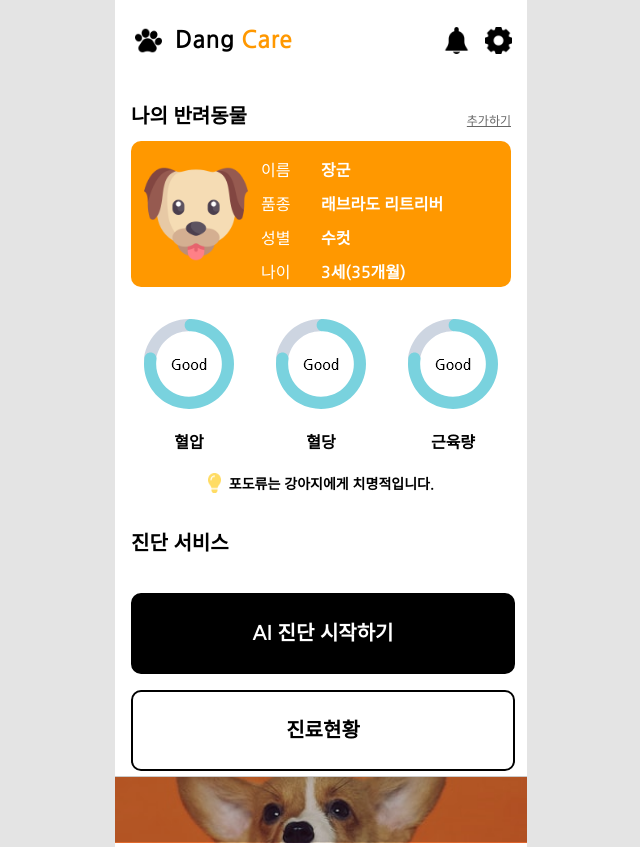
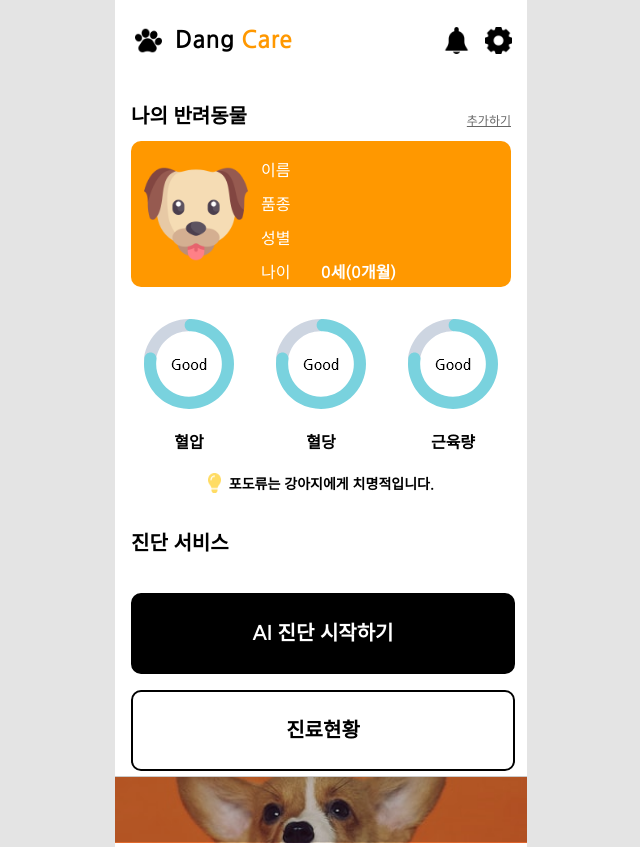
Before and after one commit to CEOJINSUNG/Animal-Health-Hackathon, a React (Create React App) app in the folder screen/: page /Home in a window 1280 px wide. Shown: the whole page, without its empty margins (319-959 px from the left). Built offline with nearby package versions, Linux system fonts and the light colour scheme; no server answers; the database is empty.

Commit message:
firebase 추가 및 연동
등록과정이라 정보 가져오는 과정

```diff
--- a/screen/package.json
+++ b/screen/package.json
@@ -3,9 +3,11 @@
   "version": "0.1.0",
   "private": true,
   "dependencies": {
+    "@react-firebase/auth": "^0.2.10",
     "@testing-library/jest-dom": "^4.2.4",
     "@testing-library/react": "^9.5.0",
     "@testing-library/user-event": "^7.2.1",
+    "firebase": "^7.24.0",
     "react": "^16.13.1",
     "react-dom": "^16.13.1",
     "react-router-dom": "^5.2.0",
--- /dev/null
+++ b/screen/src/firebase.js
@@ -0,0 +1,27 @@
+import firebase from 'firebase/app';
+import 'firebase/auth';
+import 'firebase/firestore';
+
+const firebaseConfig = {
+    apiKey: "AIzaSyABX42B_fbT2Xdl58Xn4t7nc6K3xkW-d5A",
+    authDomain: "dangcare-d9f7a.firebaseapp.com",
+    databaseURL: "https://dangcare-d9f7a.firebaseio.com",
+    projectId: "dangcare-d9f7a",
+    storageBucket: "dangcare-d9f7a.appspot.com",
+    messagingSenderId: "468687058971",
+    appId: "1:468687058971:web:bc9858bb0a7da823af20be",
+    measurementId: "G-8B7YKEEYC3"
+};
+
+firebase.initializeApp(firebaseConfig);
+
+export const auth = firebase.auth();
+export const firestore = firebase.firestore();
+
+const provider = new firebase.auth.GoogleAuthProvider();
+
+provider.setCustomParameters({prompt : "select_account"})
+
+export const signInWithGoogle = () => auth.signInWithPopup(provider);
+
+export default firebase;
--- a/screen/src/pages/PageComponents/Petcard.js
+++ b/screen/src/pages/PageComponents/Petcard.js
@@ -1,6 +1,26 @@
-import React from 'react';
+import React, { useEffect, useState } from 'react';
+import { firestore } from "../../firebase";
 
 const Home_Petcard = () => {
+    const [kind, setKind] = useState("");
+    const [name, setName] = useState("");
+    const [detail, setDetail] = useState("");
+    const [sex, setSex] = useState("");
+    const [month, setMonth] = useState(0);
+    const [age, setAge] = useState(0);
+
+    useEffect(() => {
+        firestore.collection("UserInfo").doc("sample").get()
+            .then(doc => {
+                setKind(doc.data().AnimalKind);
+                setName(doc.data().name);
+                setDetail(doc.data().DetailKind);
+                setSex(doc.data().sex);
+                setMonth(doc.data().age);
+                var year = Math.round((doc.data().age/12));
+                setAge(year);
+            })
+    }, [])
     return (
         <div id="temp_card" className="color_white background_orange">
             <span id="card_image">
@@ -9,19 +29,19 @@ const Home_Petcard = () => {
             <span id="card_text">
                 <div>
                     <span className="regular_16">이름</span>
-                    <span className="bold_16">장군</span>
+                    <span className="bold_16">{name}</span>
                 </div>
                 <div>
                     <span className="regular_16">품종</span>
-                    <span className="bold_16">래브라도 리트리버</span>
+                    <span className="bold_16">{detail}</span>
                 </div>
                 <div>
                     <span className="regular_16">성별</span>
-                    <span className="bold_16">수컷</span>
+                    <span className="bold_16">{sex}</span>
                 </div>
                 <div>
                     <span className="regular_16">나이</span>
-                    <span className="bold_16">3세(35개월)</span>
+                    <span className="bold_16">{age}세({month}개월)</span>
                 </div>
             </span>
         </div>
--- a/screen/src/pages/Registration.js
+++ b/screen/src/pages/Registration.js
@@ -1,9 +1,28 @@
-import React from 'react';
+import React, { useState } from 'react';
 import './PageComponents/css/Registration.css';
 import { Link } from 'react-router-dom';
-
+import { signInWithGoogle, firestore, auth } from '../firebase';
 
 const Registration = () => {
+    const [kind, setKind] = useState("");
+    const [name, setName] = useState("");
+    const [detail, setDetail] = useState("");
+    const [sex, setSex] = useState("");
+    const [month, setMonth] = useState(0);
+    async function Registration() {
+        signInWithGoogle();
+        const User = auth.currentUser;
+        setTimeout(() => {
+            firestore.collection("UserInfo").doc(User.uid)
+            .set({
+                AnimalKind : kind,
+                name: name,
+                DetailKind : detail,
+                sex: sex,
+                age: month
+            })
+        }, 1500)
+    }
     return (
         <div className="page">
             <div className="top_nav nav_with_title">
@@ -16,7 +35,7 @@ const Registration = () => {
             <div className="inner_page">
                 <div className="select_container">
                     <div className="select_box_container">
-                        <span>
+                        <span onClick>
                             <div className="select_box"><img className="img_center" src={require('./PageComponents/icon/dog.png')} alt="강아지" width="90px"/></div>
                             <div className="select_text regular_20">강아지</div>
                         </span>
@@ -39,9 +58,9 @@ const Registration = () => {
                         <div className="gender_box radius_10">암컷</div>
                     </div>
                     <input className="reg_form" type="text" placeholder="나이를 입력하세요"/>
-                    <div className="reg_submit background_orange color_white bold_20">
+                    <button onClick={Registration} className="reg_submit background_orange color_white bold_20">
                         완료
-                    </div>
+                    </button>
                 </form>
             </div>
         </div>
```
